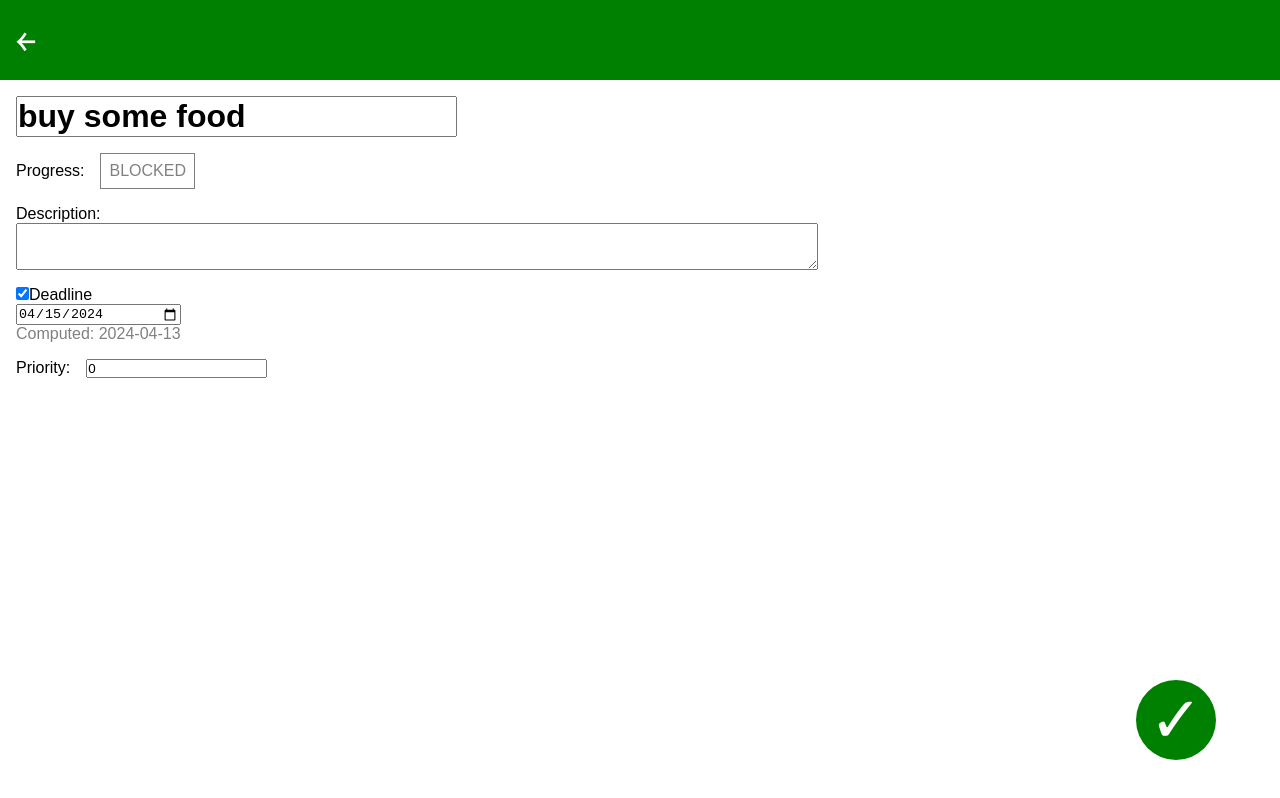
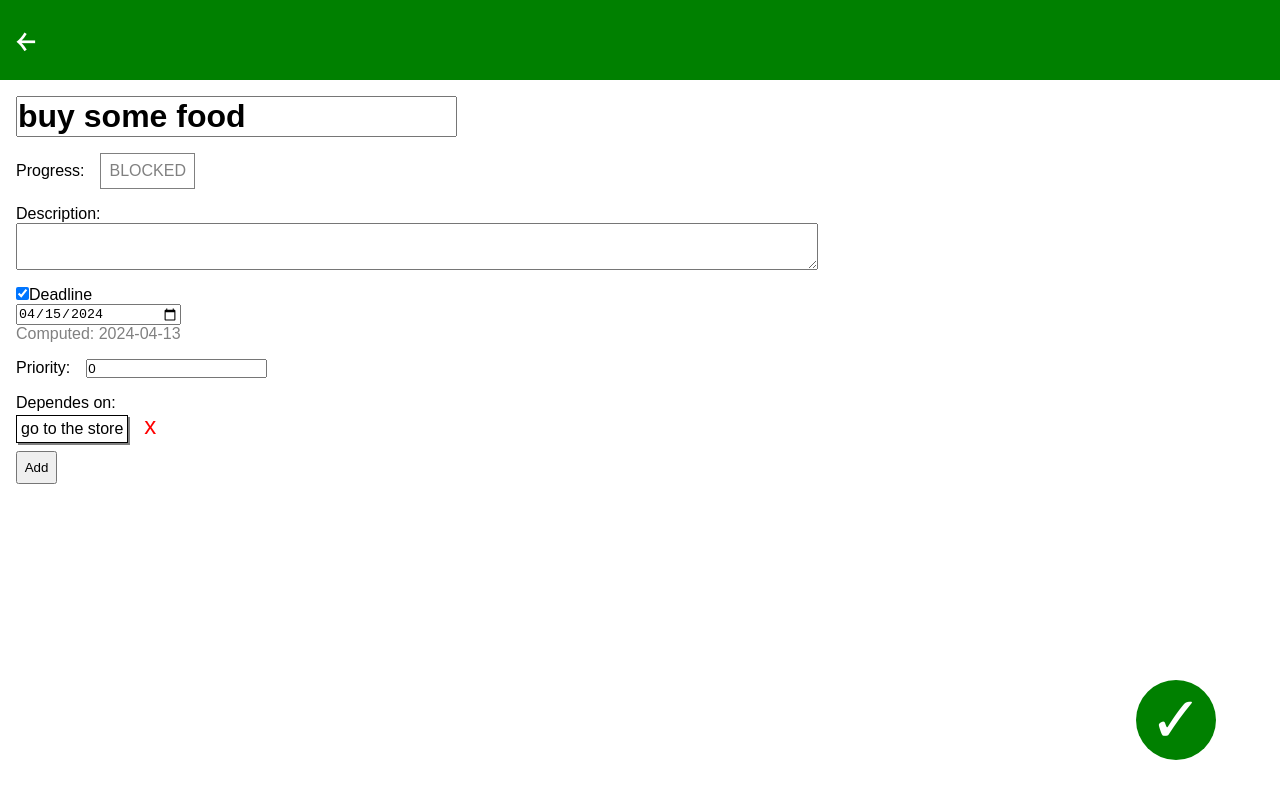
Before and after one commit to laci-123/taskgraph, a React app: page /#/task/1 in a window 1280 px wide. Built offline with nearby package versions, Linux system fonts and the light colour scheme.

Commit message:
task details page shows dependencies

```diff
--- /dev/null
+++ b/src/components/dependency_list.tsx
@@ -0,0 +1,26 @@
+import { ReactElement } from "react";
+import { Task } from "../task";
+
+
+interface DependencyListProps {
+    task: Task;
+}
+
+export default function DependencyList(props: DependencyListProps): ReactElement {
+    return (
+        <div className="task-vertical-group">
+            <div>Dependes on:</div>
+            <ul>
+                {
+                    props.task.depends_on.map((t) => <li key={t.id} className="task-horizontal-group">
+                                                         <div className="dependency-list-item">
+                                                             {t.name}
+                                                         </div>
+                                                         <button className="remove-dependency">x</button>
+                                                     </li>)
+                }
+            </ul>
+            <button className="task-add-dependency">Add</button>
+        </div>
+    );
+}
--- a/src/components/task_details.tsx
+++ b/src/components/task_details.tsx
@@ -5,6 +5,7 @@ import TaskProgress from "./task_progress";
 import TaskDeadline from "./task_deadline";
 import TaskEffectiveDeadline from "./task_effective_deadline";
 import TaskPriority from "./task_priority";
+import DependencyList from "./dependency_list";
 
 
 interface TaskDetailsProps {
@@ -51,6 +52,7 @@ export default function TaskDetails(props: TaskDetailsProps): ReactElement {
                 <TaskEffectiveDeadline task={props.task} />
             </div>
             <TaskPriority priority={state.priority} handleChange={(priority) => setState({...state, priority: priority})} />
+            <DependencyList task={props.task} />
         </div>
     );
 }
```
